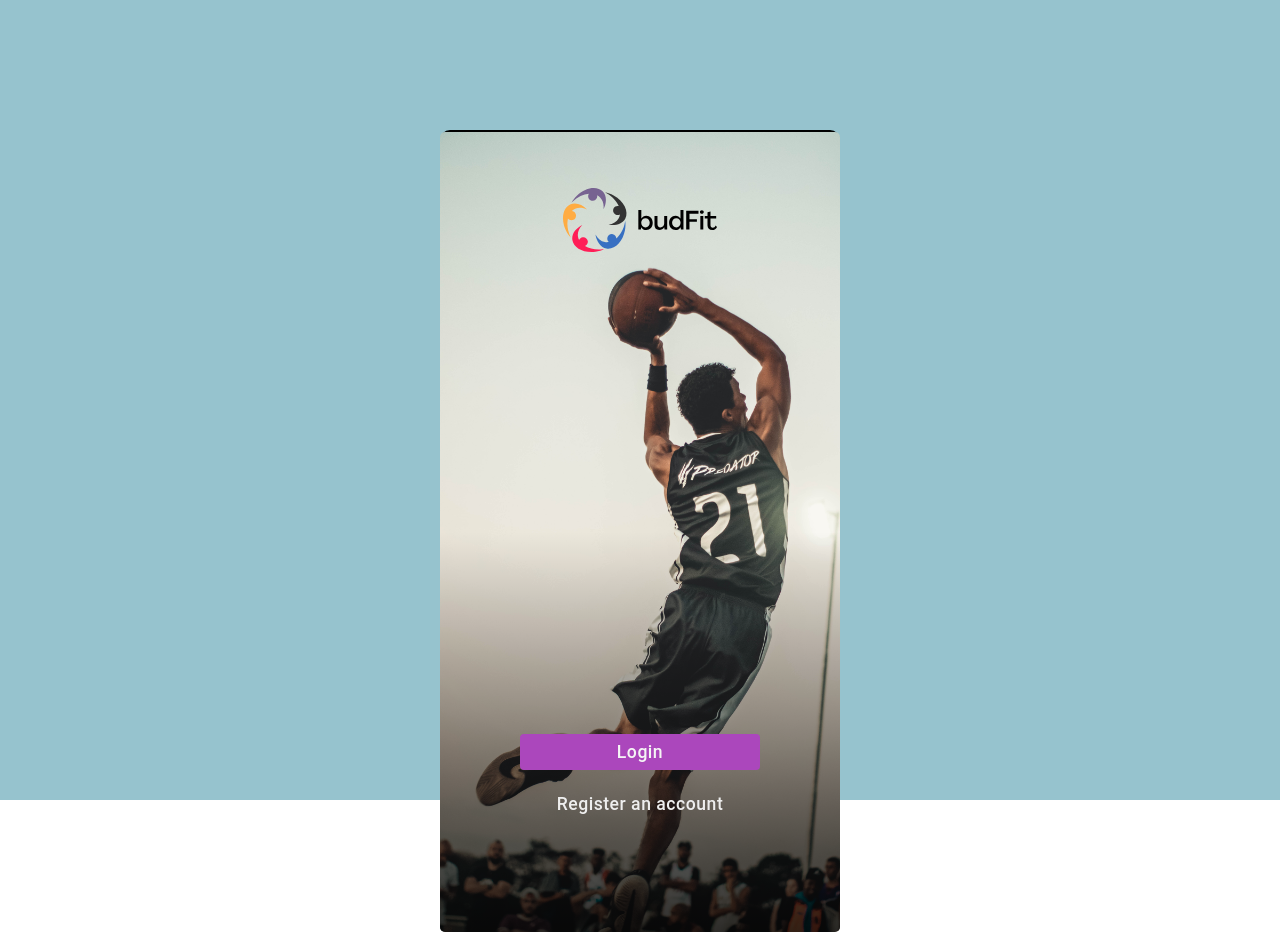
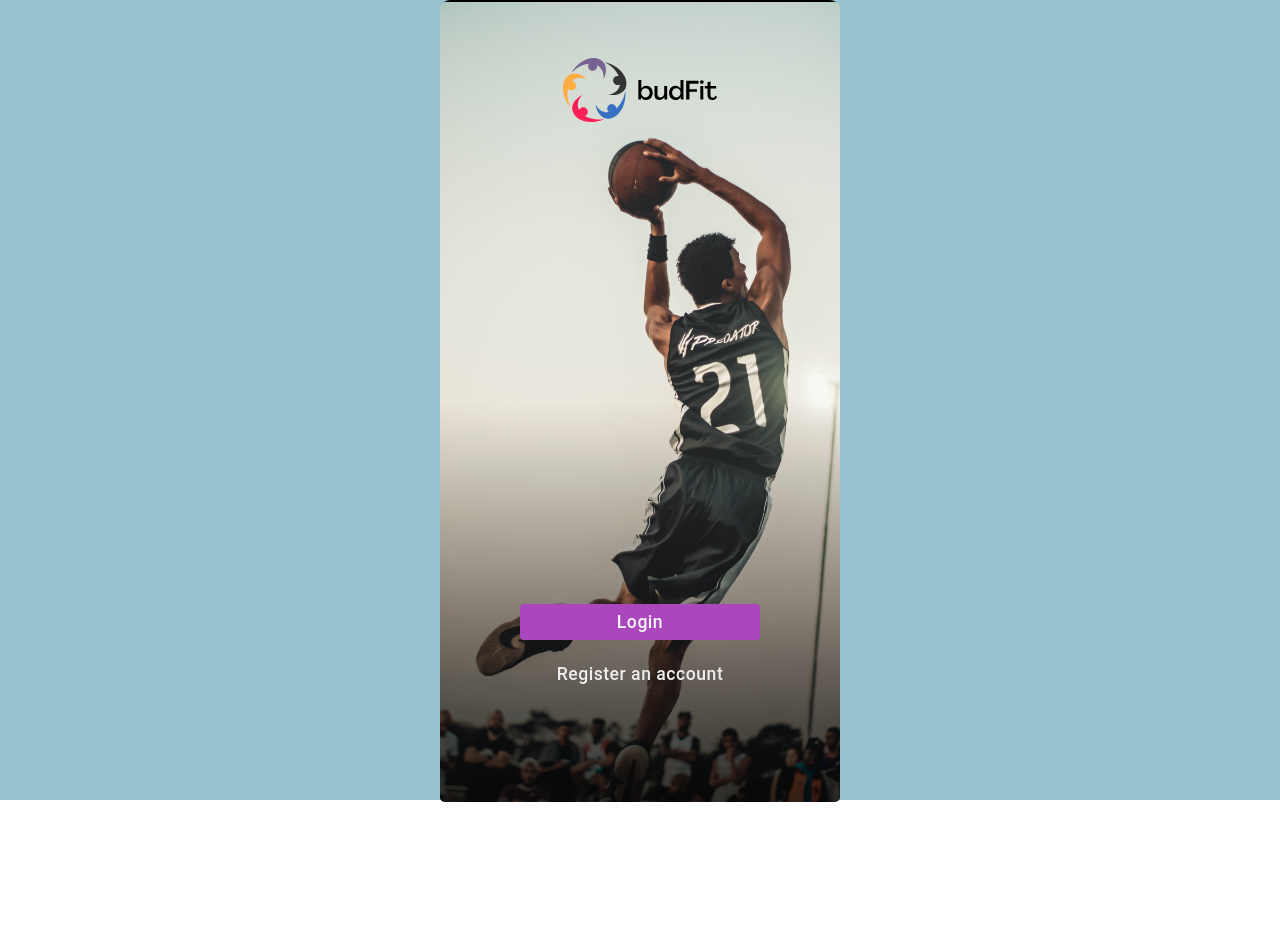
Before and after one commit to SamHardiment/budFit----Client, a React app: page / in a window 1280 px wide. After the commit the page ends 802 px from the top, so only its background shows below. Built offline with nearby package versions, Linux system fonts and the light colour scheme.

Commit message:
center app in the middle of the page

```diff
--- a/src/App.css
+++ b/src/App.css
@@ -9,7 +9,9 @@
   display: grid;
   justify-content: center;
   justify-items: center;
-  margin-top: 130px;
+  top: 50%;
+  transform: translateY(-50%);
+  /* margin-top: 130px; */
   position: relative;
 }
 
```
